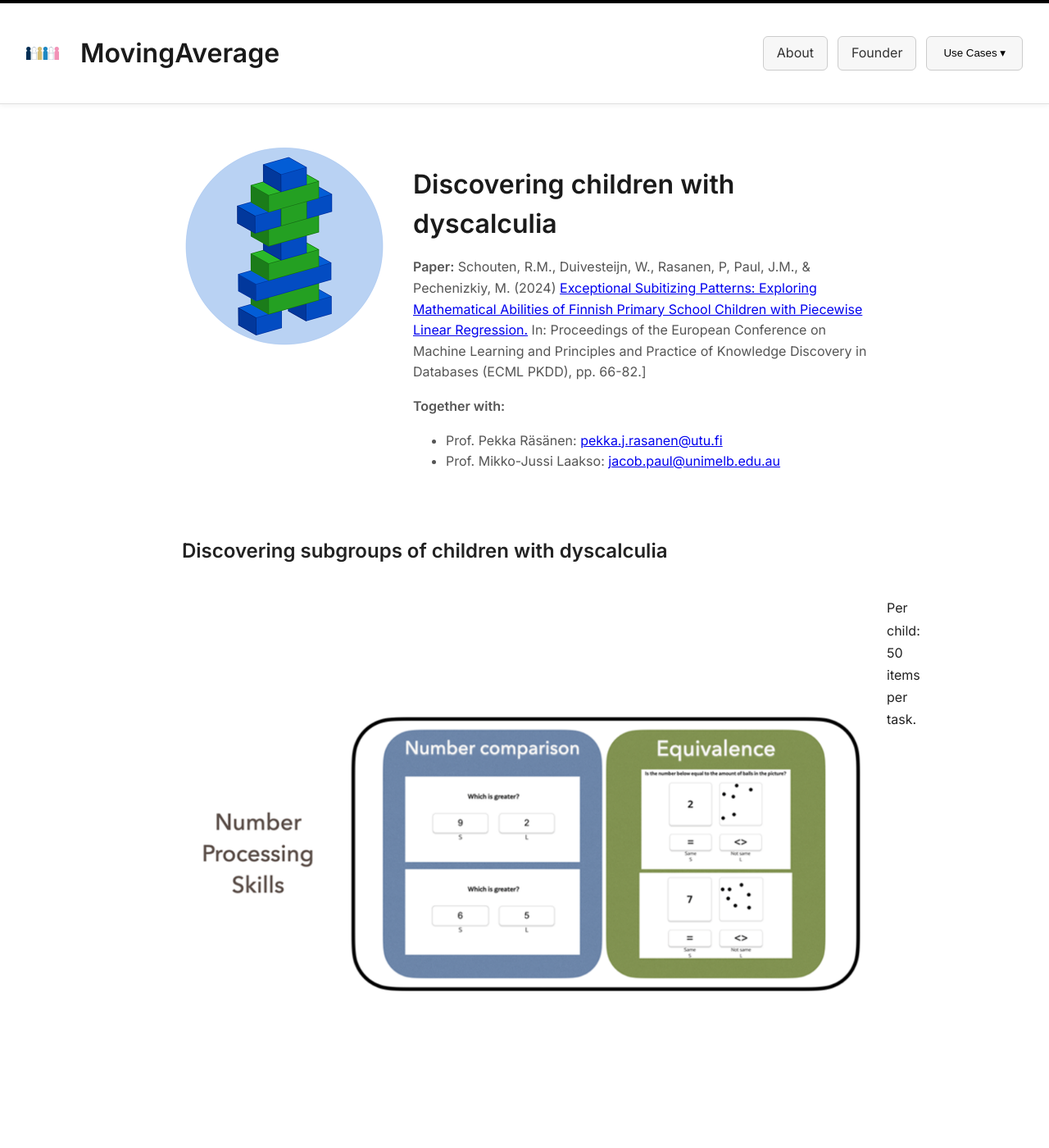
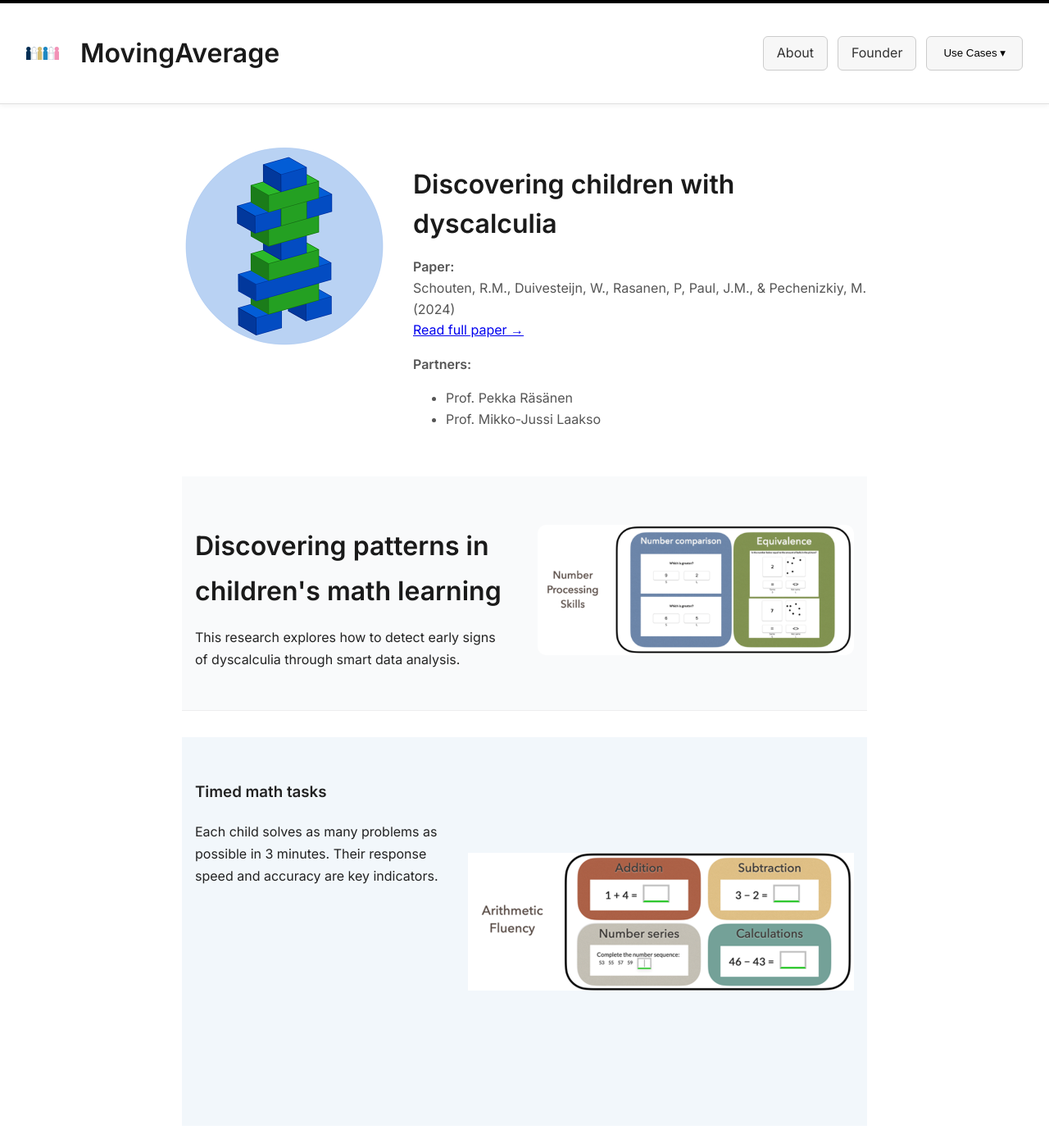
Before and after one commit to moving-average/moving-average.github.io, a Jekyll site: the page built from usecase1.markdown, in a window 1280 px wide and 1400 px high. Shown: the whole window at 82% size. Built offline with Jekyll 4.4.1, drawn with Linux system fonts in a browser that asks for light colours; some of the changed text lies outside the part shown.

Commit message:
update website

```diff
--- a/assets/style.css
+++ b/assets/style.css
@@ -504,6 +504,80 @@ main.page {
   border-radius: 8px;
 }
 
+.hero-banner {
+  display: flex;
+  align-items: center;
+  justify-content: space-between;
+  flex-wrap: wrap;
+  gap: 2rem;
+  padding: 2rem 1rem;
+  background-color: #f9fafb;
+  border-bottom: 1px solid #eee;
+  max-width: 1100px;
+  margin: 0 auto 2rem;
+  box-sizing: border-box;
+}
+
+.hero-banner-text {
+  flex: 1;
+  min-width: 250px;
+}
+
+.hero-banner-text h2 {
+  font-size: 2rem;
+  margin-bottom: 1rem;
+  color: #1a1a1a;
+}
+
+.hero-banner-img {
+  flex: 1;
+  min-width: 250px;
+}
+
+.hero-banner-img img {
+  width: 100%;
+  height: auto;
+  border-radius: 10px;
+}
+
+.section-alt {
+  background-color: #f2f7fb;
+  padding: 2rem 1rem;
+}
+
+.section-white {
+  background-color: #fff;
+  padding: 2rem 1rem;
+}
+
+.image-text-block.alt {
+  flex-direction: row-reverse;
+}
+
+.highlight-box {
+  margin-top: 1rem;
+  padding: 1rem;
+  background-color: #fff5d6;
+  border-left: 4px solid #d6be76;
+  border-radius: 6px;
+  font-size: 0.95rem;
+  line-height: 1.6;
+}
+
+.logo-row {
+  display: flex;
+  justify-content: center;
+  gap: 2rem;
+  margin: 2rem 0;
+  flex-wrap: wrap;
+}
+
+.logo-row img {
+  max-height: 60px;
+  object-fit: contain;
+}
+
+
 
 /* Responsive */
 @media (max-width: 768px) {
--- a/usecase1.markdown
+++ b/usecase1.markdown
@@ -3,41 +3,52 @@ layout: page
 title: Discovering children with dyscalculia
 image: /assets/img/logo_ville.png
 intro: |
+  **Paper:**
+  Schouten, R.M., Duivesteijn, W., Rasanen, P, Paul, J.M., & Pechenizkiy, M. (2024)
+  [Read full paper →](https://rianneschouten.github.io/pdfs/FUNA_ECMLPKDD_2024.pdf)
 
-  **Paper:**
-  Schouten, R.M., Duivesteijn, W., Rasanen, P, Paul, J.M., & Pechenizkiy, M. (2024) [Exceptional Subitizing Patterns: Exploring Mathematical Abilities of Finnish Primary School Children with Piecewise Linear Regression.](https://rianneschouten.github.io/pdfs/FUNA_ECMLPKDD_2024.pdf) In: Proceedings of the European Conference on Machine Learning and Principles and Practice of Knowledge Discovery in Databases (ECML PKDD), pp. 66-82.]
-
-  **Together with:**
-  - Prof. Pekka Räsänen: [pekka.j.rasanen@utu.fi](mailto:pekka.j.rasanen@utu.fi)
-  - Prof. Mikko-Jussi Laakso: [ jacob.paul@unimelb.edu.au](mailto:jacob.paul@unimelb.edu.au)
+  **Partners:**
+  - Prof. Pekka Räsänen
+  - Prof. Mikko-Jussi Laakso
 ---
 
-## Discovering subgroups of children with dyscalculia
-
-<div class="image-text-block">
-  <img src="/assets/img/algebrakit1.png" alt="Algebrakit1 image" class="responsive-inline-img" />
-  <div>
-    <p> Per child: 50 items per task. </p>
+<div class="hero-banner">
+  <div class="hero-banner-text">
+    <h2>Discovering patterns in children's math learning</h2>
+    <p>This research explores how to detect early signs of dyscalculia through smart data analysis.</p>
+  </div>
+  <div class="hero-banner-img">
+    <img src="/assets/img/algebrakit1.png" alt="Children's math interface" />
   </div>
 </div>
 
-<div class="image-text-block">
-  <img src="/assets/img/algebrakit3.png" alt="Algebrakit3 image" class="responsive-inline-img" />
-  <div>
-    <p> Per child: as many items as possible in 3 minutes. </p>
+<section class="section-alt">
+  <div class="image-text-block alt">
+    <img src="/assets/img/algebrakit3.png" class="responsive-inline-img" alt="Timed task" />
+    <div>
+      <h3>Timed math tasks</h3>
+      <p>Each child solves as many problems as possible in 3 minutes. Their response speed and accuracy are key indicators.</p>
+    </div>
   </div>
+</section>
+
+<section class="section-white">
+  <div class="image-text-block">
+    <img src="/assets/img/algebrakit4.png" class="responsive-inline-img" alt="Dot task" />
+    <div>
+      <h3>Dot enumeration</h3>
+      <p>
+        Subitizing and counting help us understand cognitive patterns. This is crucial to distinguish between typical development and dyscalculia.
+      </p>
+      <div class="highlight-box">
+        <strong>Key Insight:</strong>
+        Children with slower dot processing and poor addition skills are highly indicative of dyscalculia.
+      </div>
+    </div>
+  </div>
+</section>
+
+<div class="logo-row">
+  <img src="/assets/img/logo_eduten.png" alt="Eduten" />
+  <img src="/assets/img/logo_turku.svg" alt="Turku" />
 </div>
-
-## Dot enumeration
-
-<div class="image-text-block">
-  <img src="/assets/img/algebrakit4.png" alt="Algebrakit4 image" class="responsive-inline-img" />
-  <div style="flex: 1; min-width: 0;">
-    <p>The range where you can see the number of dots, is called the <strong>subitizing range</strong>. The range where you have to count the number of dots, is called the <strong>counting range</strong>.</p>
-    <p>These number processing skills are predictors of math learning ability.</p>
-    <p><span style="color: #1d87c2;">Subgroup 1</span>: Children with slow response times, and difficulty with addition tasks --> children typical of dyscalculia</p>
-  </div>
-</div>
-
-<img src="/assets/img/logo_eduten.png" alt="Logo Eduten" style="max-width: 20%;"/>
-<img src="/assets/img/logo_turku.svg" alt="Logo Turku" style="max-width: 40%;"/>
```
